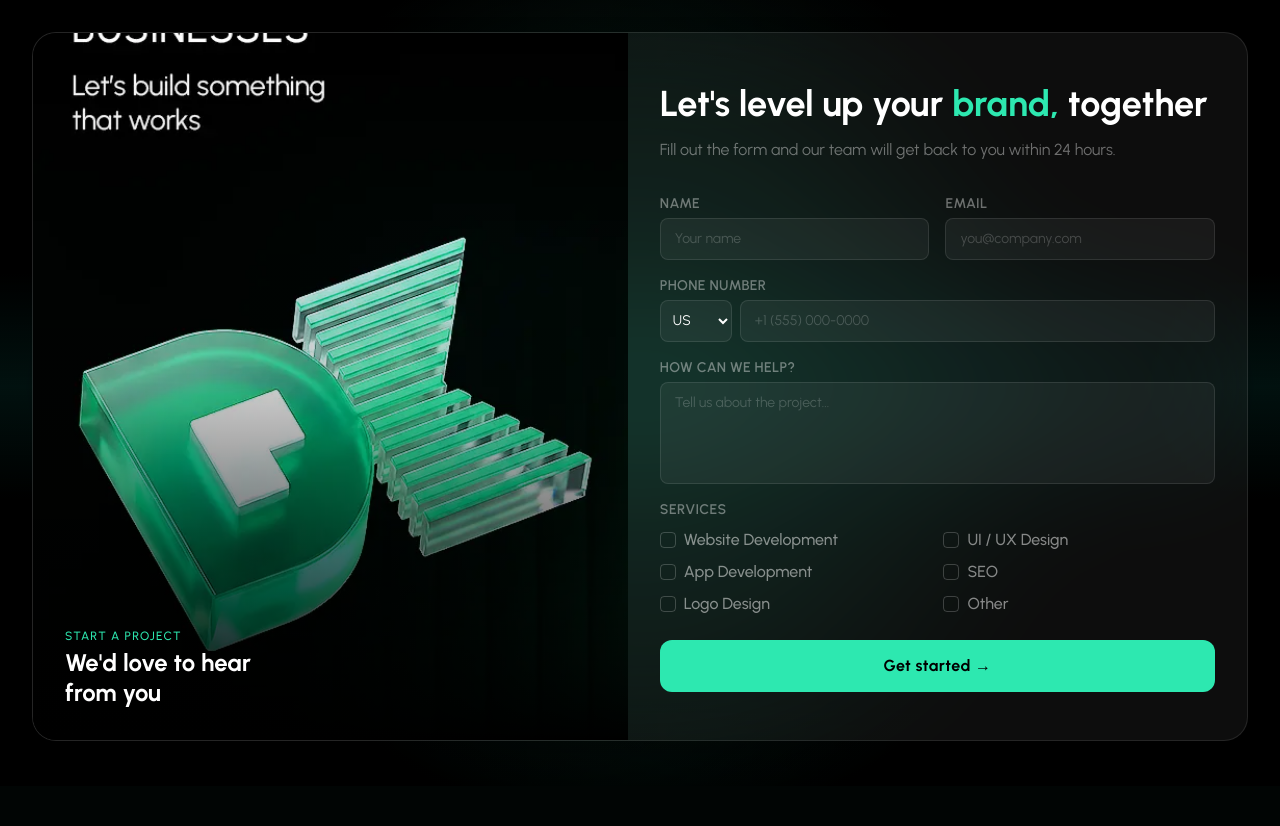
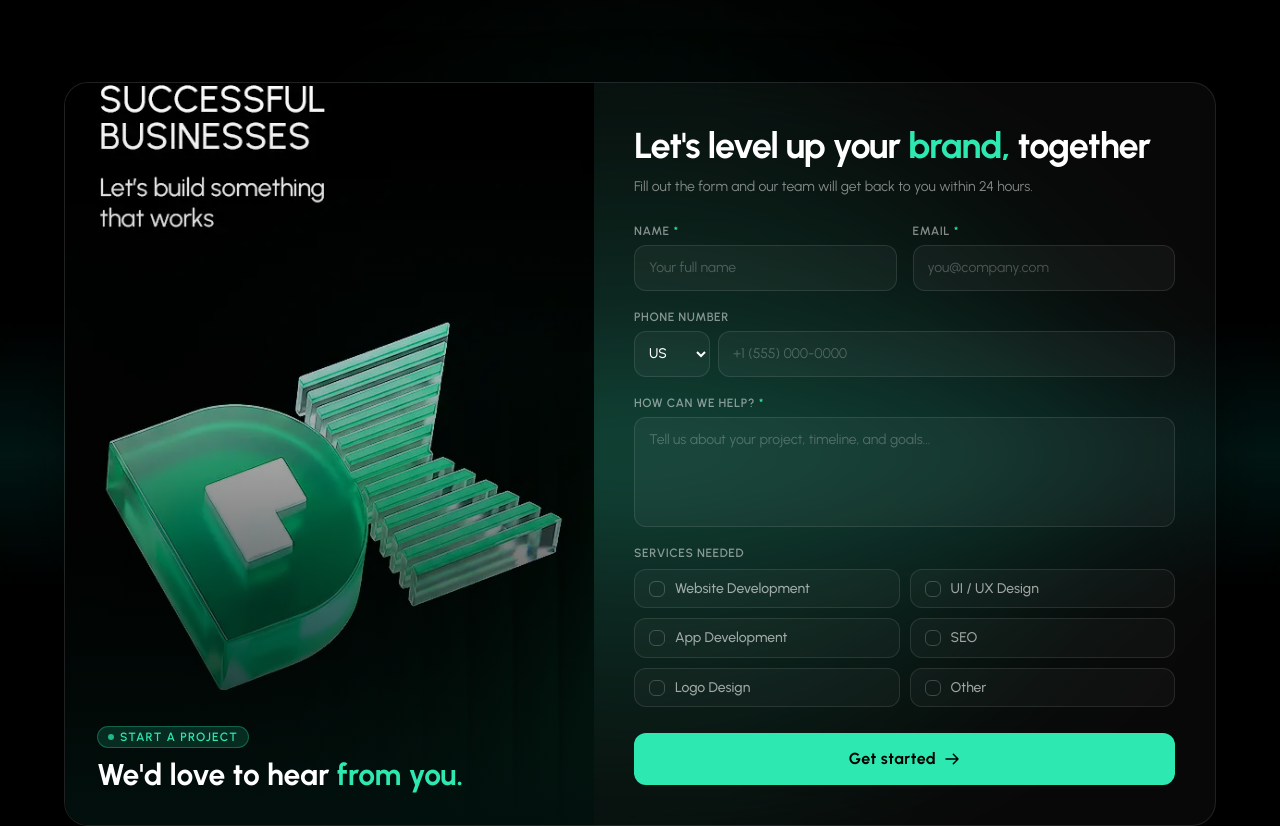
Before and after one commit to afterrender1/devkarnelweb, a Next.js app: page / in a window 1280 px wide. Shown: the part 3140-3966 px from the top of the page. Built offline with nearby package versions, Linux system fonts and the light colour scheme.

Commit message:
Update Contact.jsx

```diff
--- a/app/components/Contact.jsx
+++ b/app/components/Contact.jsx
@@ -18,10 +18,16 @@ const SERVICES = [
 const COUNTRY_CODES = ["US", "UK", "PK", "IN", "CA", "AU"];
 
 const inputCls =
-  "w-full border border-white/10 rounded-lg px-3 sm:px-3.5 py-2 sm:py-2.5 text-xs sm:text-sm text-white bg-white/5 outline-none transition-all duration-200 placeholder:text-white/20 focus:border-[#2de8b0] focus:ring-2 focus:ring-[#2de8b0]/10 focus:bg-white/10";
+  "w-full border border-white/10 rounded-xl px-3.5 py-2.5 sm:py-3 text-xs sm:text-sm text-white bg-white/[0.04] outline-none transition-all duration-200 placeholder:text-white/25 focus:border-[#2de8b0] focus:ring-2 focus:ring-[#2de8b0]/15 focus:bg-white/[0.07]";
 
 const Checkbox = ({ label, checked, onToggle }) => (
-  <label className="flex items-center gap-2 cursor-pointer select-none group">
+  <label
+    className={`relative flex items-center gap-2.5 px-3 py-2 sm:px-3.5 sm:py-2.5 rounded-xl border transition-all duration-200 cursor-pointer select-none group ${
+      checked
+        ? "bg-[#2de8b0]/10 border-[#2de8b0]/60 text-white shadow-[0_0_15px_rgba(45,232,176,0.12)]"
+        : "bg-white/[0.03] border-white/10 text-white/60 hover:text-white/90 hover:border-white/20 hover:bg-white/[0.05]"
+    }`}
+  >
     <input
       type="checkbox"
       className="sr-only peer"
@@ -30,16 +36,16 @@ const Checkbox = ({ label, checked, onToggle }) => (
     />
     <span
       aria-hidden="true"
-      className="w-4 h-4 rounded flex items-center justify-center shrink-0 transition-all duration-150 peer-focus-visible:ring-2 peer-focus-visible:ring-[#2de8b0] peer-focus-visible:ring-offset-1 peer-focus-visible:ring-offset-black"
-      style={{
-        border: `1.5px solid ${checked ? "#2de8b0" : "rgba(255,255,255,0.2)"}`,
-        background: checked ? "#2de8b0" : "transparent",
-      }}
+      className={`w-4 h-4 rounded-md flex items-center justify-center shrink-0 transition-all duration-150 ${
+        checked
+          ? "bg-[#2de8b0] border border-[#2de8b0] text-black"
+          : "border border-white/20 group-hover:border-white/40 bg-transparent"
+      }`}
     >
       {checked && (
-        <svg width="9" height="7" viewBox="0 0 9 7" fill="none">
+        <svg width="10" height="8" viewBox="0 0 10 8" fill="none">
           <path
-            d="M1 3.5L3.2 5.8L8 1"
+            d="M1.5 4.2L3.8 6.5L8.5 1.5"
             stroke="black"
             strokeWidth="2"
             strokeLinecap="round"
@@ -48,19 +54,20 @@ const Checkbox = ({ label, checked, onToggle }) => (
         </svg>
       )}
     </span>
-    <span className="text-sm lg:text-base text-white/50 group-hover:text-white/80 transition-colors duration-150 font-medium">
+    <span className="text-xs sm:text-sm font-medium leading-tight truncate">
       {label}
     </span>
   </label>
 );
 
-const Field = ({ label, children, htmlFor }) => (
-  <div className="flex flex-col gap-1">
+const Field = ({ label, children, htmlFor, required }) => (
+  <div className="flex flex-col gap-1.5">
     <label
       htmlFor={htmlFor}
-      className="text-xs lg:text-sm font-semibold text-white/40 tracking-wide uppercase"
+      className="text-[11px] sm:text-xs font-semibold text-white/50 tracking-wider uppercase flex items-center gap-1"
     >
       {label}
+      {required && <span className="text-[#2de8b0] text-xs leading-none">*</span>}
     </label>
     {children}
   </div>
@@ -76,9 +83,11 @@ const ContactForm = () => {
     services: [],
   });
   const [status, setStatus] = useState("");
+  const [loading, setLoading] = useState(false);
 
   const handle = (e) =>
     setValues((v) => ({ ...v, [e.target.name]: e.target.value }));
+
   const toggleService = (s) =>
     setValues((v) => ({
       ...v,
@@ -89,6 +98,7 @@ const ContactForm = () => {
 
   const handleSubmit = async (e) => {
     e.preventDefault();
+    setLoading(true);
     setStatus("Sending...");
     try {
       const res = await fetch("/api/contact", {
@@ -97,8 +107,8 @@ const ContactForm = () => {
         body: JSON.stringify(values),
       });
       const data = await res.json();
-      setStatus(data.message);
-      if (res.ok)
+      setStatus(data.message || "Thank you! We will be in touch shortly.");
+      if (res.ok) {
         setValues({
           name: "",
           email: "",
@@ -107,24 +117,27 @@ const ContactForm = () => {
           message: "",
           services: [],
         });
+      }
     } catch (err) {
-      setStatus("Failed to send message.");
+      setStatus("Failed to send message. Please try again.");
+    } finally {
+      setLoading(false);
     }
   };
 
   return (
     <form
-      className="flex flex-col gap-3 sm:gap-4"
+      className="flex flex-col gap-3 sm:gap-4.5"
       onSubmit={handleSubmit}
       noValidate
     >
       <div className="grid grid-cols-1 sm:grid-cols-2 gap-3 sm:gap-4">
-        <Field label="Name" htmlFor="name">
+        <Field label="Name" htmlFor="name" required>
           <input
             id="name"
             name="name"
             type="text"
-            placeholder="Your name"
+            placeholder="Your full name"
             value={values.name}
             onChange={handle}
             className={inputCls}
@@ -132,7 +145,7 @@ const ContactForm = () => {
             suppressHydrationWarning
           />
         </Field>
-        <Field label="Email" htmlFor="email">
+        <Field label="Email" htmlFor="email" required>
           <input
             id="email"
             name="email"
@@ -146,6 +159,7 @@ const ContactForm = () => {
           />
         </Field>
       </div>
+
       <Field label="Phone number" htmlFor="phone">
         <div className="flex gap-2">
           <select
@@ -153,12 +167,11 @@ const ContactForm = () => {
             aria-label="Country Code"
             value={values.countryCode}
             onChange={handle}
-            className="border border-white/10 rounded-lg px-2 text-sm text-white bg-white/5 outline-none cursor-pointer focus:border-[#2de8b0] transition-all"
-            style={{ width: "72px" }}
+            className="border border-white/10 rounded-xl px-2.5 py-2.5 sm:py-3 text-xs sm:text-sm text-white bg-white/[0.04] outline-none cursor-pointer focus:border-[#2de8b0] focus:ring-2 focus:ring-[#2de8b0]/15 transition-all w-[76px] shrink-0 font-medium"
             suppressHydrationWarning
           >
             {COUNTRY_CODES.map((c) => (
-              <option key={c} value={c} className="bg-[#0a4a42] text-white">
+              <option key={c} value={c} className="bg-[#0a4a42] text-white font-medium">
                 {c}
               </option>
             ))}
@@ -175,24 +188,26 @@ const ContactForm = () => {
           />
         </div>
       </Field>
-      <Field label="How can we help?" htmlFor="message">
+
+      <Field label="How can we help?" htmlFor="message" required>
         <textarea
           id="message"
           name="message"
-          rows={4}
-          placeholder="Tell us about the project..."
+          rows={3}
+          placeholder="Tell us about your project, timeline, and goals..."
           value={values.message}
           onChange={handle}
-          className={`${inputCls} resize-none`}
+          className={`${inputCls} resize-none min-h-[90px] sm:min-h-[110px]`}
           required
           suppressHydrationWarning
         />
       </Field>
+
       <fieldset>
-        <legend className="text-xs lg:text-sm font-semibold text-white/40 tracking-wide uppercase mb-2">
-          Services
+        <legend className="text-[11px] sm:text-xs font-semibold text-white/50 tracking-wider uppercase mb-2">
+          Services needed
         </legend>
-        <div className="grid grid-cols-2 gap-y-2 gap-x-3">
+        <div className="grid grid-cols-2 gap-2 sm:gap-2.5">
           {SERVICES.map((s) => (
             <Checkbox
               key={s}
@@ -203,17 +218,45 @@ const ContactForm = () => {
           ))}
         </div>
       </fieldset>
+
       <button
         type="submit"
+        disabled={loading}
         suppressHydrationWarning
-        className="group mt-2 w-full py-3 sm:py-3.5 rounded-xl bg-[#2de8b0] text-black font-bold text-sm sm:text-base tracking-wide transition-all duration-300 hover:bg-[#1bc497] hover:shadow-lg hover:shadow-[#2de8b0]/30 active:scale-[0.98]"
+        className="group relative mt-1 sm:mt-2 w-full py-3 sm:py-3.5 rounded-xl bg-[#2de8b0] text-black font-bold text-xs xs:text-sm sm:text-base tracking-wide transition-all duration-300 hover:bg-[#26d6a2] hover:shadow-[0_0_30px_rgba(45,232,176,0.35)] active:scale-[0.98] disabled:opacity-70 disabled:cursor-not-allowed flex items-center justify-center gap-2 cursor-pointer"
       >
-        Get started →
+        {loading ? (
+          <span>Sending...</span>
+        ) : (
+          <>
+            <span>Get started</span>
+            <svg
+              className="w-4 h-4 transition-transform duration-200 group-hover:translate-x-1"
+              fill="none"
+              stroke="currentColor"
+              viewBox="0 0 24 24"
+            >
+              <path
+                strokeLinecap="round"
+                strokeLinejoin="round"
+                strokeWidth={2.2}
+                d="M14 5l7 7m0 0l-7 7m7-7H3"
+              />
+            </svg>
+          </>
+        )}
       </button>
+
       {status && (
-        <p className="text-xs sm:text-sm mt-2 text-center text-[#2de8b0]">
+        <div
+          className={`p-2.5 rounded-xl text-center text-xs sm:text-sm font-medium border transition-all ${
+            status.toLowerCase().includes("fail")
+              ? "bg-red-500/10 border-red-500/30 text-red-300"
+              : "bg-[#2de8b0]/10 border-[#2de8b0]/30 text-[#2de8b0]"
+          }`}
+        >
           {status}
-        </p>
+        </div>
       )}
     </form>
   );
@@ -225,7 +268,6 @@ const Contact = () => {
 
   useLayoutEffect(() => {
     const ctx = gsap.context(() => {
-      // Simple fade up once when scrolled into view
       gsap.fromTo(
         cardRef.current,
         { y: 30, opacity: 0 },
@@ -237,7 +279,7 @@ const Contact = () => {
           scrollTrigger: {
             trigger: cardRef.current,
             start: "top 90%",
-            once: true, // Removes "heavy" re-triggering
+            once: true,
           },
         },
       );
@@ -246,59 +288,61 @@ const Contact = () => {
   }, []);
 
   return (
-    <>
     <section
       id="contact"
       ref={containerRef}
-        className={`relative w-full min-h-screen flex items-center justify-center p-4 sm:p-6 lg:p-8 ${urbanist.className}`}
+      className={`relative w-full py-12 sm:py-16 lg:py-24 px-3 xs:px-4 sm:px-6 lg:px-8 flex items-center justify-center overflow-hidden ${urbanist.className}`}
       style={{
-          background: `radial-gradient(circle at 0% 0%, rgba(0,0,0,1) 0%, transparent 70%), radial-gradient(circle at 100% 0%, rgba(0,0,0,1) 0%, transparent 70%), radial-gradient(circle at 0% 100%, rgba(0,0,0,1) 0%, transparent 70%), radial-gradient(circle at 100% 100%, rgba(0,0,0,1) 0%, transparent 70%), radial-gradient(circle at 50% 50%, rgba(45, 232, 176, 0.6) 0%, transparent 60%), linear-gradient(180deg, #000000 0%, #000000 35%, #0F7C6E 50%, #000000 65%, #000000 100%)`,
+        background: `radial-gradient(circle at 0% 0%, rgba(0,0,0,1) 0%, transparent 70%), radial-gradient(circle at 100% 0%, rgba(0,0,0,1) 0%, transparent 70%), radial-gradient(circle at 0% 100%, rgba(0,0,0,1) 0%, transparent 70%), radial-gradient(circle at 100% 100%, rgba(0,0,0,1) 0%, transparent 70%), radial-gradient(circle at 50% 50%, rgba(45, 232, 176, 0.45) 0%, transparent 65%), linear-gradient(180deg, #000000 0%, #000000 35%, #0F7C6E 50%, #000000 65%, #000000 100%)`,
       }}
     >
+      {/* Ambient background glow */}
+      <div className="absolute top-1/2 left-1/2 -translate-x-1/2 -translate-y-1/2 w-full max-w-4xl h-96 bg-[#2de8b0]/10 blur-[120px] rounded-full pointer-events-none" />
+
       <div
         ref={cardRef}
-          className="flex flex-col md:flex-row w-full max-w-7xl min-h-screen md:min-h-auto md:rounded-3xl overflow-hidden backdrop-blur-3xl bg-white/5 border border-white/10 shadow-2xl"
+        className="relative z-10 flex flex-col md:flex-row w-full max-w-6xl rounded-2xl sm:rounded-3xl overflow-hidden backdrop-blur-2xl bg-white/[0.03] border border-white/10 shadow-[0_20px_60px_rgba(0,0,0,0.6)]"
         style={{ opacity: 0 }}
       >
         {/* Left Visual Side */}
-          <div className="relative w-full h-48 sm:h-56 md:h-auto md:w-[49%] shrink-0 overflow-hidden">
+        <div className="relative w-full h-52 min-[380px]:h-60 sm:h-72 md:h-auto md:w-[44%] lg:w-[46%] shrink-0 overflow-hidden">
           <Image
             src="/images/contact1.webp"
-              alt="Contact"
+            alt="Devskarnel"
             fill
-              sizes="(max-width: 768px) 100vw, 50vw"
-              className="object-cover object-center"
+            sizes="(max-width: 768px) 100vw, 46vw"
+            className="object-cover object-[center_30%] sm:object-center transition-transform duration-700 hover:scale-105"
             priority
           />
-            <div className="absolute inset-0 bg-linear-to-t from-black via-black/20 to-transparent p-8 flex flex-col justify-end">
-              <p className="text-[#2de8b0] text-xs font-medium tracking-widest uppercase mb-1">
+          <div className="absolute inset-0 bg-gradient-to-t from-[#02100d] via-black/35 to-transparent p-4 xs:p-6 sm:p-8 flex flex-col justify-end">
+            <div className="inline-flex items-center gap-1.5 px-2.5 py-0.5 rounded-full bg-[#2de8b0]/15 border border-[#2de8b0]/30 w-fit mb-2 backdrop-blur-md">
+              <span className="w-1.5 h-1.5 rounded-full bg-[#2de8b0] animate-pulse" />
+              <span className="text-[#2de8b0] text-[10px] sm:text-xs font-semibold tracking-widest uppercase">
                 Start a project
-              </p>
-              <p className="text-white font-bold text-2xl leading-tight">
-                We&apos;d love to hear
-                <br />
-                from you
+              </span>
+            </div>
+            <p className="text-white font-bold text-lg xs:text-xl sm:text-2xl lg:text-3xl leading-tight">
+              We&apos;d love to hear{" "}
+              <span className="text-[#2de8b0]">from you.</span>
             </p>
           </div>
         </div>
 
         {/* Right Form Side */}
-          <div className="flex-1 flex flex-col justify-center px-4 sm:px-6 lg:px-8 py-8 sm:py-10 lg:py-12 overflow-y-auto">
-            <div className="mb-6 sm:mb-8">
-              <h2 className="text-lg sm:text-2xl lg:text-4xl font-bold text-white leading-tight mb-2 sm:mb-3">
+        <div className="flex-1 flex flex-col justify-center px-4 xs:px-5 sm:px-8 lg:px-10 py-6 sm:py-8 lg:py-10 overflow-y-auto">
+          <div className="mb-4 sm:mb-6">
+            <h2 className="text-xl xs:text-2xl sm:text-3xl lg:text-4xl font-bold text-white leading-tight mb-1.5 sm:mb-2 tracking-tight">
               Let&apos;s level up your{" "}
               <span className="text-[#2de8b0]">brand,</span> together
             </h2>
-              <p className="text-white/40 text-sm sm:text-base">
-                Fill out the form and our team will get back to you within 24
-                hours.
+            <p className="text-white/50 text-xs sm:text-sm font-normal leading-relaxed">
+              Fill out the form and our team will get back to you within 24 hours.
             </p>
           </div>
           <ContactForm />
         </div>
       </div>
     </section>
-    </>
   );
 };
 
```
Lines whose indentation alone changed are shown as unchanged.
